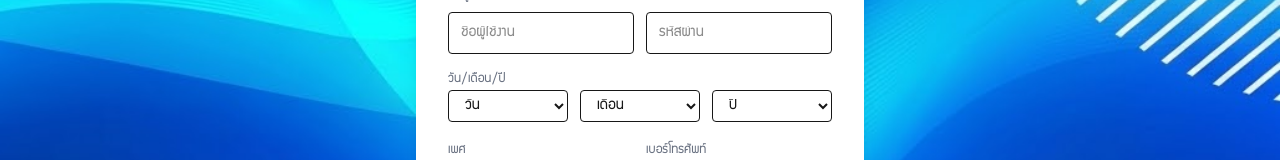
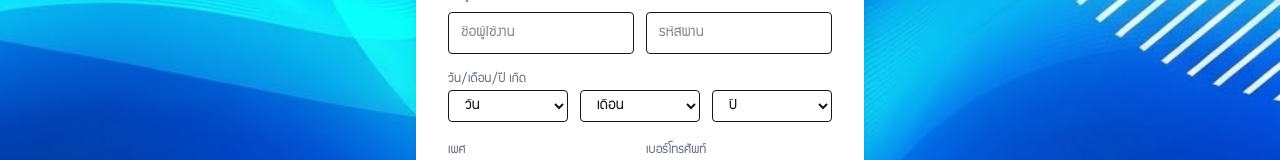
Before and after one commit to Aekkasit075/toyo-react, a Next.js app: page /register in a window 1280 px wide. Shown: the part 192-352 px from the top of the page. Built offline with nearby package versions, Linux system fonts and the light colour scheme.

Commit message:
merge register

```diff
--- a/app/register/page.tsx
+++ b/app/register/page.tsx
@@ -43,7 +43,7 @@ export default function RegisterPage() {
 
                 {/* Birthday */}
                 <label className="block mt-4 text-gray-500 text-sm">
-                    วัน/เดือน/ปี
+                    วัน/เดือน/ปี เกิด
                 </label>
 
                 <div className="grid grid-cols-3 gap-3">
```
